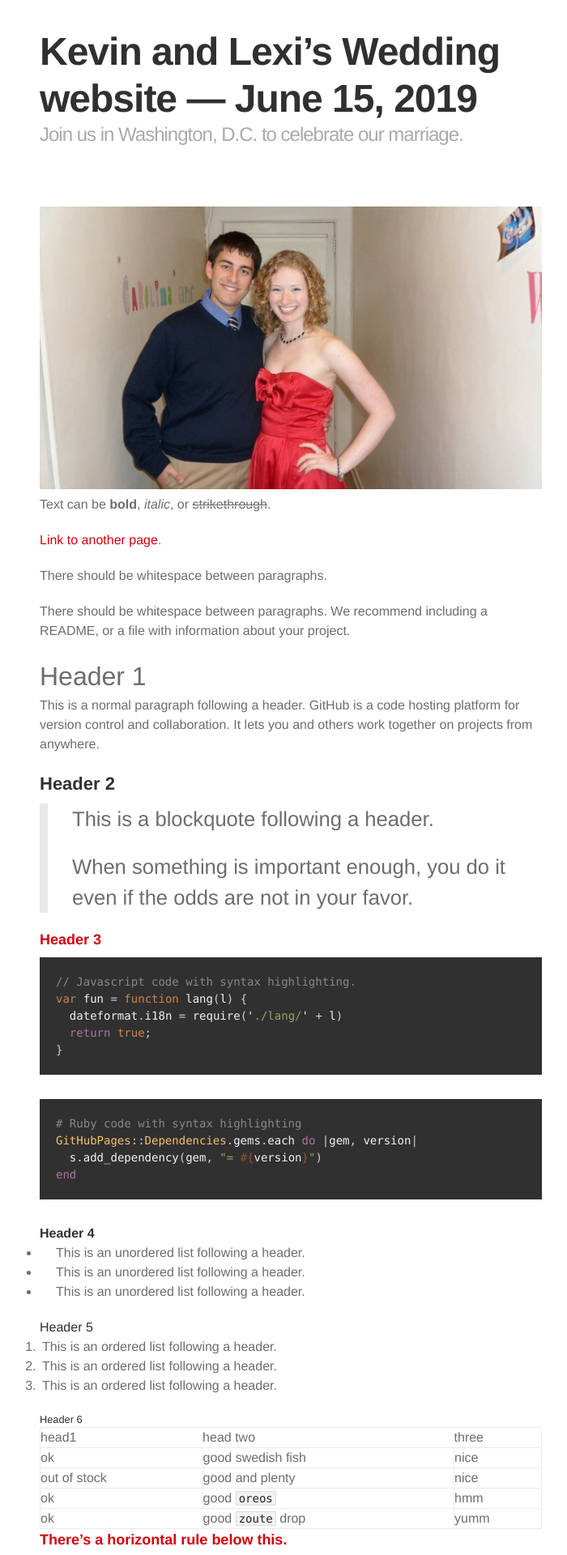
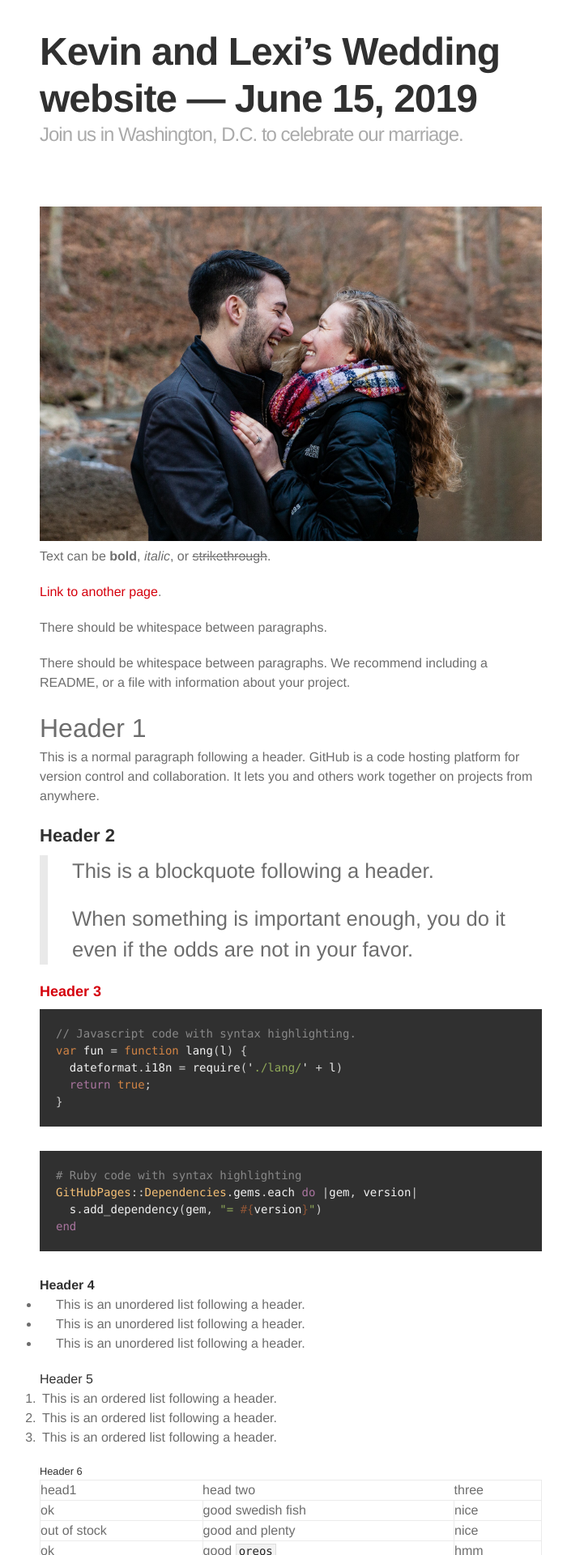
Before and after one commit to kevinuhrmacher/wedding-website, a Jekyll site: the page built from index.md, in a window 1280 px wide. Shown: the top 1920 px of the page at 81% size, without its empty margins (281-981 px from the left). Built offline with Jekyll 4.4.1, drawn with Linux system fonts in a browser that asks for light colours; some web fonts are replaced.

Commit message:
proposal

```diff
--- a/_layouts/default.html
+++ b/_layouts/default.html
@@ -23,7 +23,7 @@
 
         <hr>
         <section id="main_content">
-          <img src="../assets/images/first-dance.jpg" />
+          <img src="../assets/images/proposal.jpg" />
           {{ content }}
         </section>
 
```
